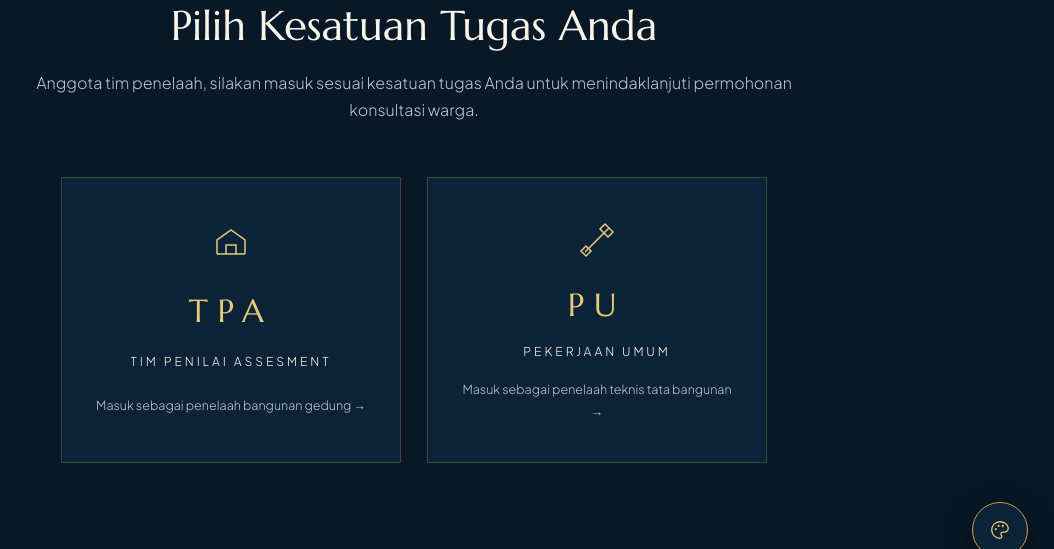
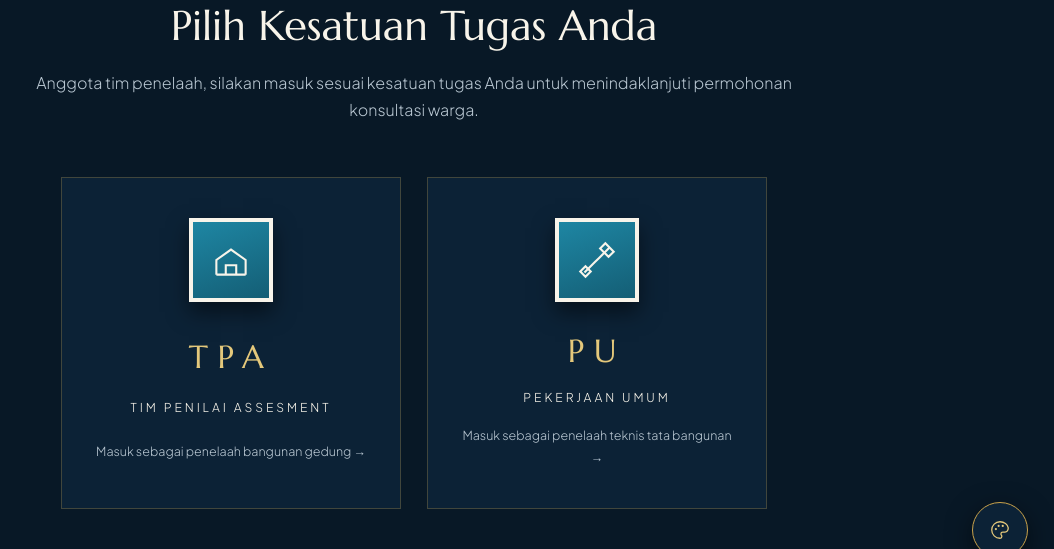
Before and after one commit to simbgsemarang-code/sipgatutkaca, a CodeIgniter app: page /index.php/konsultasi/index/1 in a window 1280 px wide. Shown: the part 216-765 px from the top of the page, without its empty margins (226-1280 px from the left). Run offline with CodeIgniter, Linux system fonts and the light colour scheme.

Commit message:
Selaraskan ikon halaman konsultasi (TPA/PU) dengan gaya beranda
Ikon SVG polos warna emas di kartu pemilihan tim (TPA, PU) dibungkus
kotak .tim-icon-box bergaya sama seperti .menu-icon-box di beranda:
gradient teal, border putih tebal, ikon putih di dalamnya. Struktur
kartu besar (.tim-btn) dan teks di bawahnya tidak diubah.

Dicek visual lewat render PHP asli + screenshot Playwright sebelum
commit.

```diff
--- a/application/views/pages/konsultasi.php
+++ b/application/views/pages/konsultasi.php
@@ -1030,19 +1030,23 @@
         </div>
         <div class="tim-grid reveal">
           <a class="tim-btn" href="login-konsultan.html?tim=TPA">
-            <svg width="44" height="44" viewBox="0 0 44 44" fill="none" aria-hidden="true">
-              <path d="M8 36V22l14-10 14 10v14" stroke="currentColor" stroke-width="1.5" />
-              <path d="M17 36v-9h10v9M8 36h28" stroke="currentColor" stroke-width="1.5" />
-            </svg>
+            <span class="tim-icon-box">
+              <svg width="44" height="44" viewBox="0 0 44 44" fill="none" aria-hidden="true">
+                <path d="M8 36V22l14-10 14 10v14" stroke="#F8F4EA" stroke-width="2" />
+                <path d="M17 36v-9h10v9M8 36h28" stroke="#F8F4EA" stroke-width="2" />
+              </svg>
+            </span>
             <b>TPA</b>
             <span>Tim Penilai Assesment</span>
             <em>Masuk sebagai penelaah bangunan gedung →</em>
           </a>
           <a class="tim-btn" href="login-konsultan.html?tim=PU">
-            <svg width="44" height="44" viewBox="0 0 44 44" fill="none" aria-hidden="true">
-              <path d="M10 34l10-10m4-4l10-10M24 20l-4 4" stroke="currentColor" stroke-width="1.5" />
-              <path d="M30 6l8 8-5 5-8-8zM6 33l5-5 5 5-5 5z" stroke="currentColor" stroke-width="1.5" />
-            </svg>
+            <span class="tim-icon-box">
+              <svg width="44" height="44" viewBox="0 0 44 44" fill="none" aria-hidden="true">
+                <path d="M10 34l10-10m4-4l10-10M24 20l-4 4" stroke="#F8F4EA" stroke-width="2" />
+                <path d="M30 6l8 8-5 5-8-8zM6 33l5-5 5 5-5 5z" stroke="#F8F4EA" stroke-width="2" />
+              </svg>
+            </span>
             <b>PU</b>
             <span>Pekerjaan Umum</span>
             <em>Masuk sebagai penelaah teknis tata bangunan →</em>
@@ -1071,6 +1075,28 @@
         color: var(--gold-300);
         transition: .3s;
         position: relative
+      }
+
+      .tim-icon-box {
+        width: 84px;
+        height: 84px;
+        display: grid;
+        place-items: center;
+        background: linear-gradient(160deg, #1E86A3, #145E75);
+        border: 4px solid #F8F4EA;
+        margin-bottom: 6px;
+        box-shadow: 0 10px 20px var(--shadow);
+        transition: transform .3s, box-shadow .3s
+      }
+
+      .tim-icon-box svg {
+        width: 46px;
+        height: 46px
+      }
+
+      .tim-btn:hover .tim-icon-box {
+        transform: translateY(-4px) scale(1.04);
+        box-shadow: 0 14px 26px var(--shadow)
       }
 
       .tim-btn::after {
```
